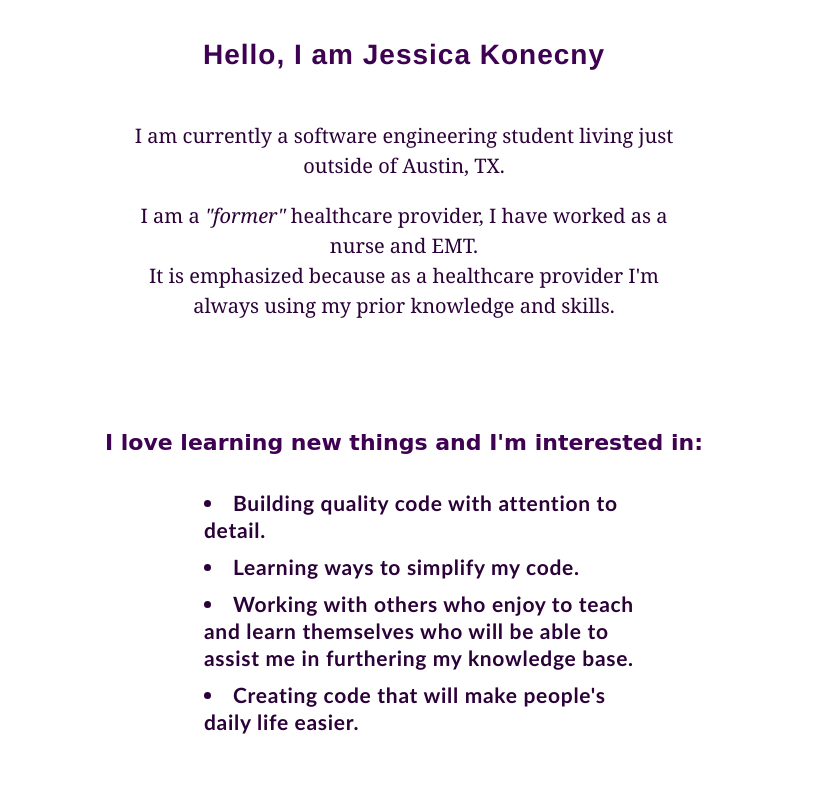
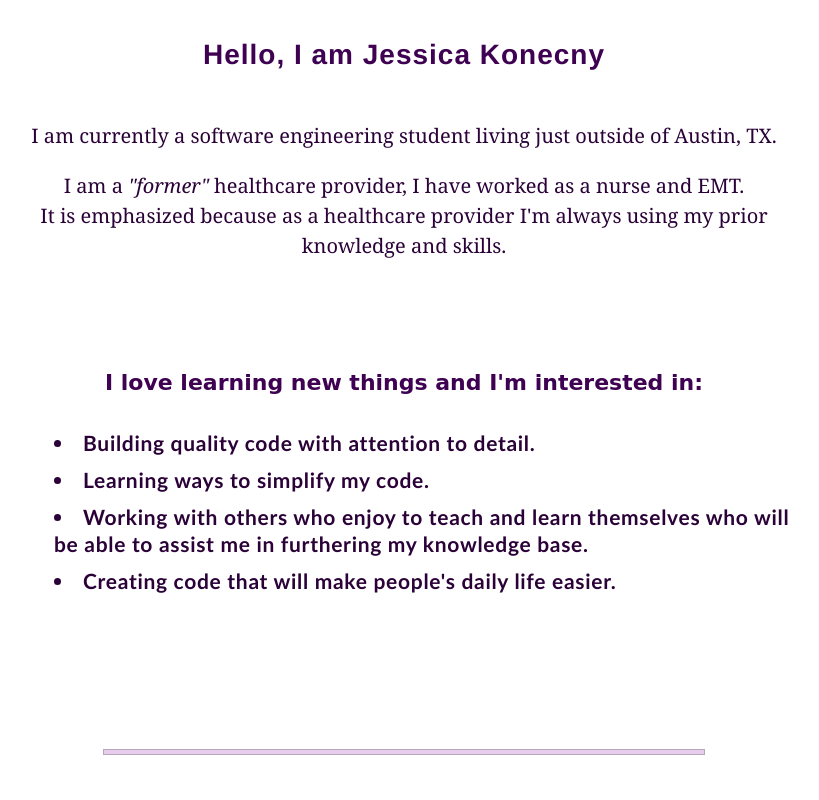
Before and after one commit to Greyjess23/my-first-profile, a plain HTML site: page index.html in a window 1280 px wide. Shown: the part 700-1500 px from the top of the page, without its empty margins (236-1055 px from the left). Drawn offline with nearby package versions, Linux system fonts and the light colour scheme; a script that the page names is missing.

Commit message:
Update style.css

```diff
--- a/style.css
+++ b/style.css
@@ -38,8 +38,8 @@ p {
   color: rgb(43, 2, 56);
   font-family: Georgia, 'Times New Roman', Times, serif;
   font-size: 20px;
-  padding-left: 350px;
-  padding-right: 350px;
+  padding-left: 250px;
+  padding-right: 250px;
   line-height: 30px;
 }
 h4 {
@@ -57,7 +57,7 @@ ul {
   line-height: 27px;
 }
 li {
-  padding: 5px 400px 5px 400px;
+  padding: 5px 250px 5px 250px;
   font-size: 21px;
   font-family:  Calibri, 'Trebuchet MS', sans-serif;
 }
```
